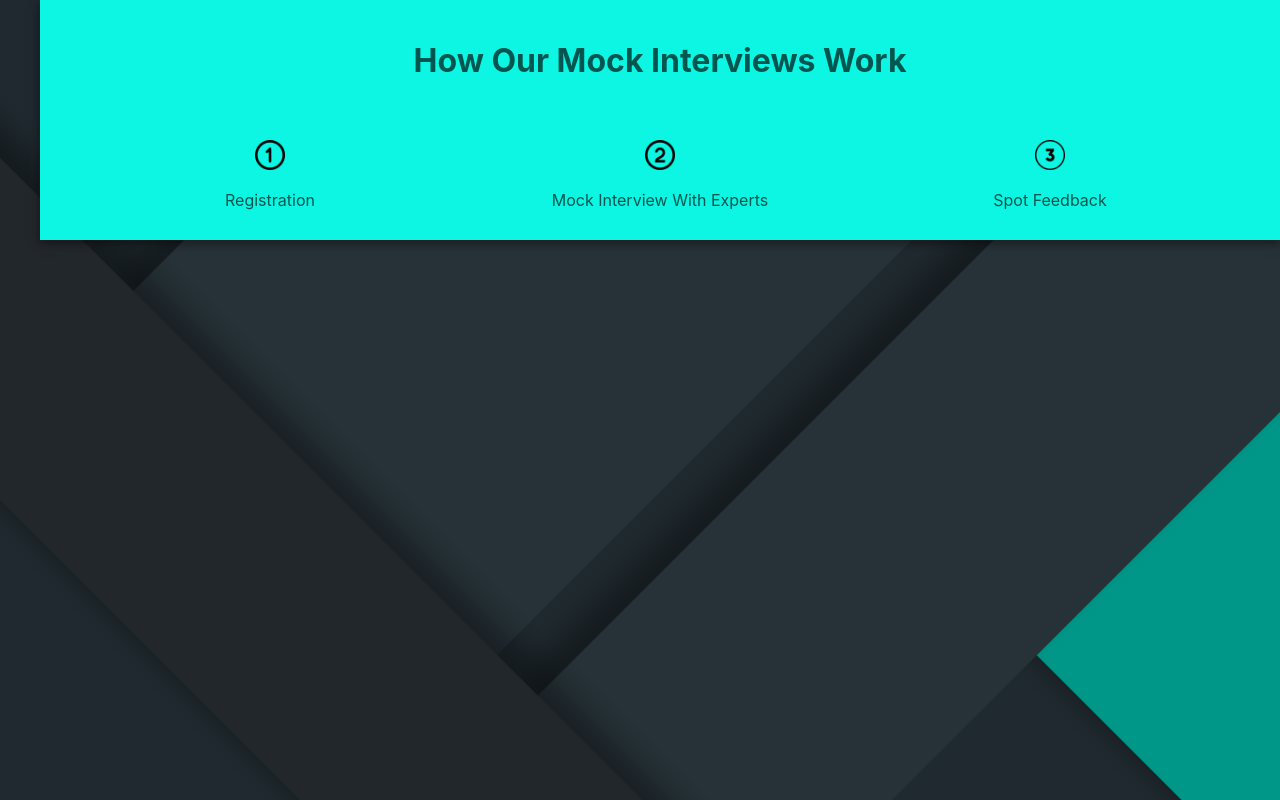
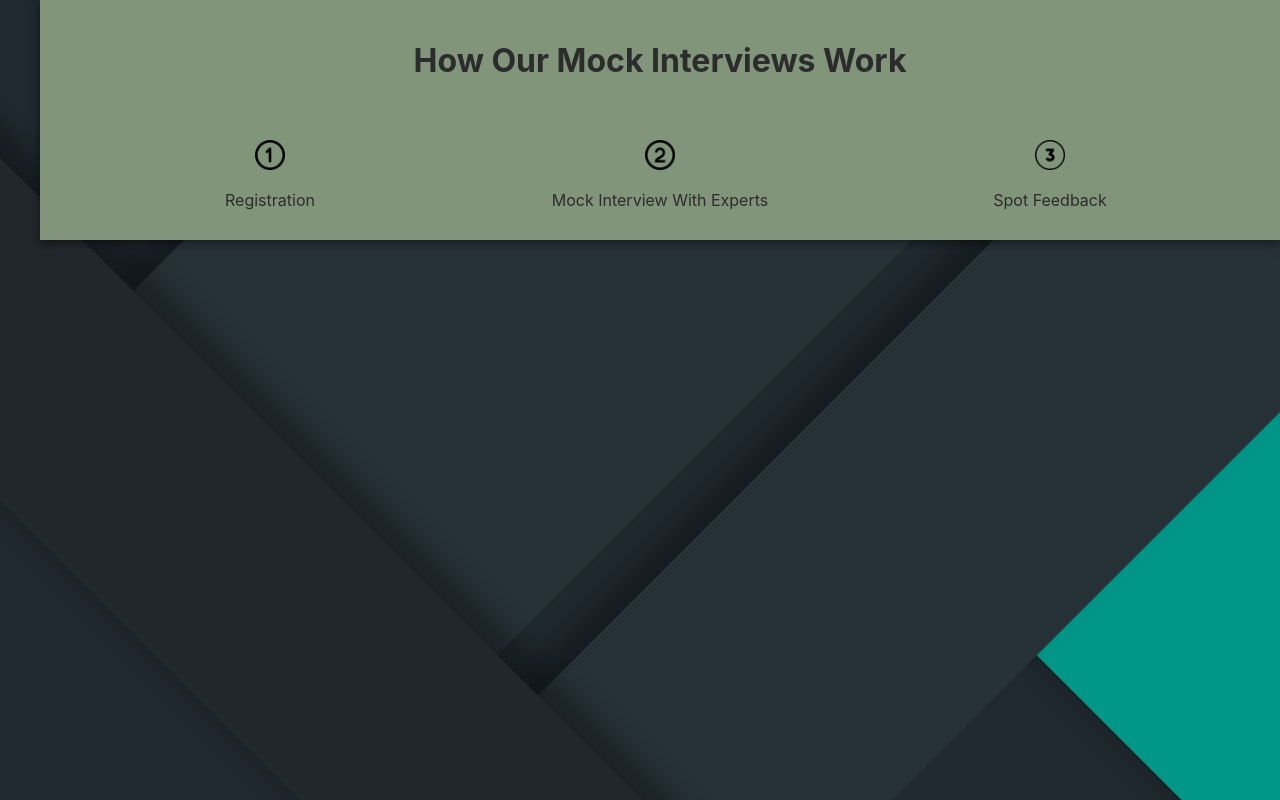
Before and after one commit to projectnexus-EduTech/Nexus-webiste, a React (Create React App) app: page / in a window 1280 px wide. Built offline with nearby package versions, Linux system fonts and the light colour scheme.

Commit message:
New commit

```diff
--- a/src/Components/HowWork/HowWork.css
+++ b/src/Components/HowWork/HowWork.css
@@ -10,11 +10,11 @@
     padding-bottom: 40px;
     margin-bottom: 40px;
     /* padding-top: */
-    color: #03564F;
+    color: #2C2C2C;
     align-items: center;
     width: 100%;
     height: 200px;
-    background-color: #0DF6E3;
+    background-color: #81957A;
     box-shadow: 0 3px 10px rgb(0 0 0 / 0.5);
     padding: 20px;
   }
```
